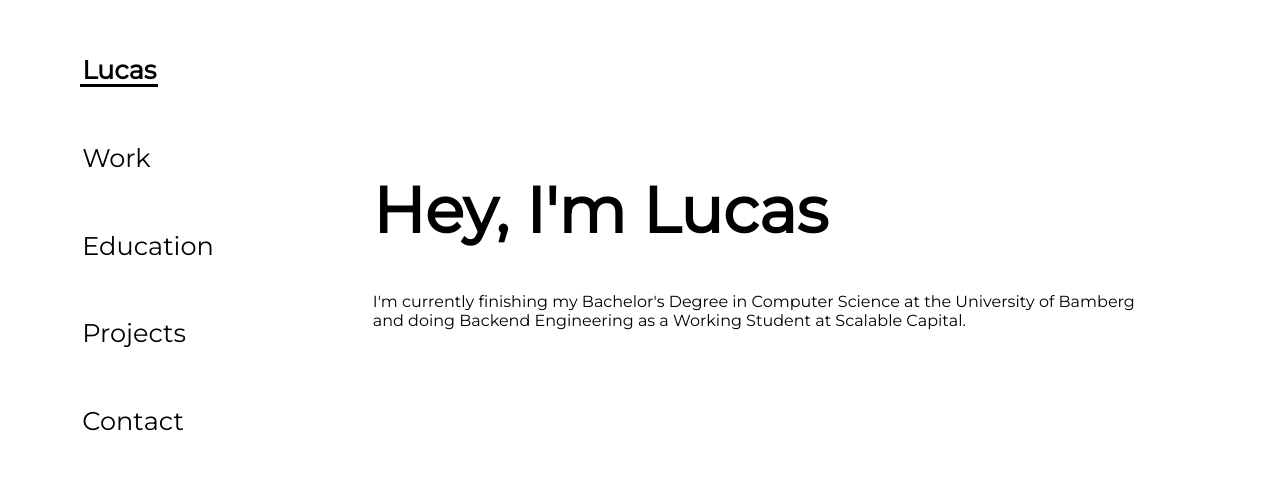
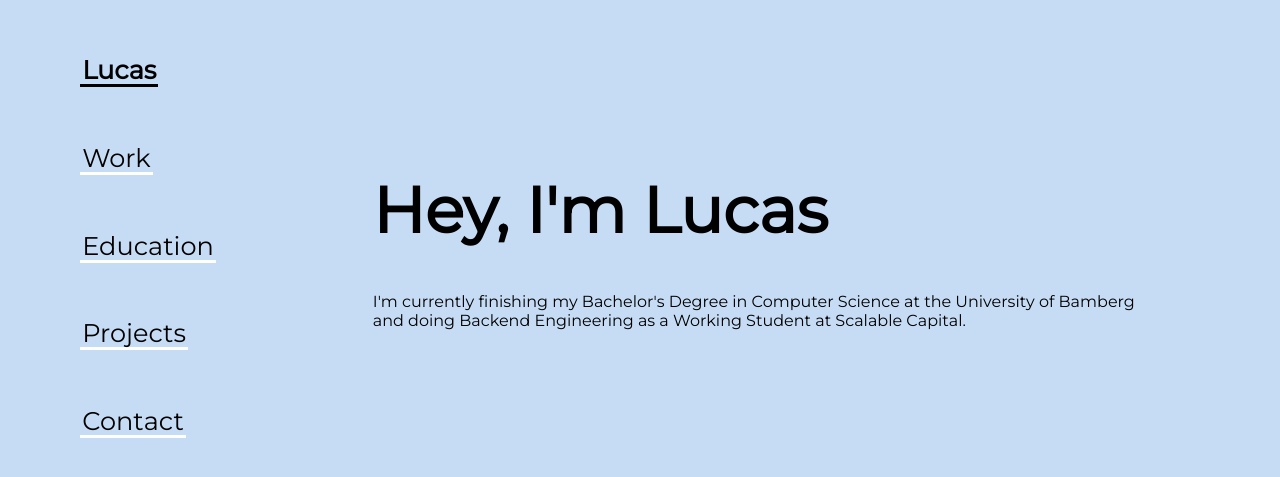
Before and after one commit to lucas-carvajal/website, a SvelteKit app: page / in a window 1280 px wide. Shown: the part 155-632 px from the top of the page. Built offline with nearby package versions, Linux system fonts and the light colour scheme.

Commit message:
add background color

```diff
--- a/src/routes/+layout.svelte
+++ b/src/routes/+layout.svelte
@@ -42,4 +42,8 @@
     div {
         font-family: 'montserrat', sans-serif;
     }
+
+    :global(body) {
+        background-color: #C6DCF5;
+    }
 </style>
```
Also changed, not shown: src/routes/projects/+page.svelte (line endings or trailing spaces).
